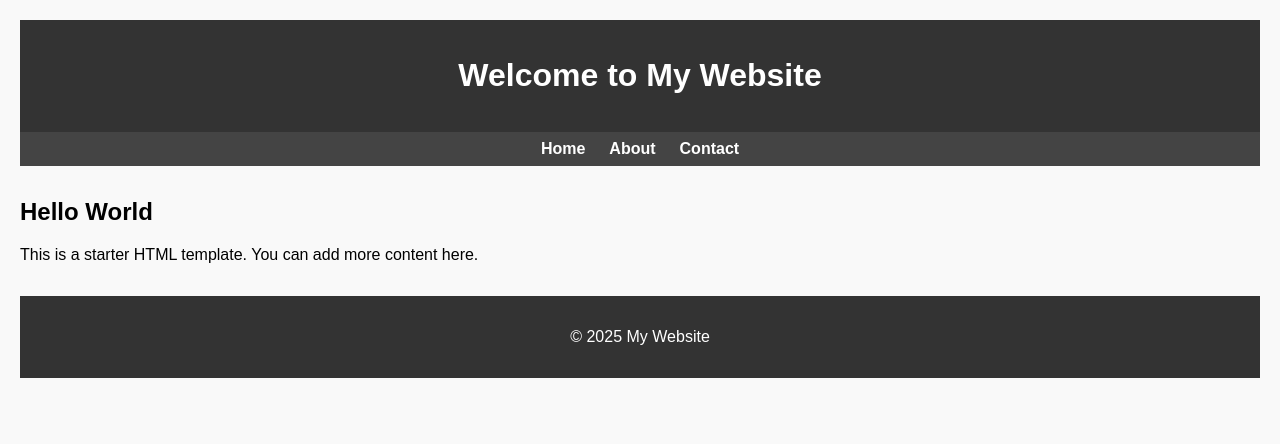
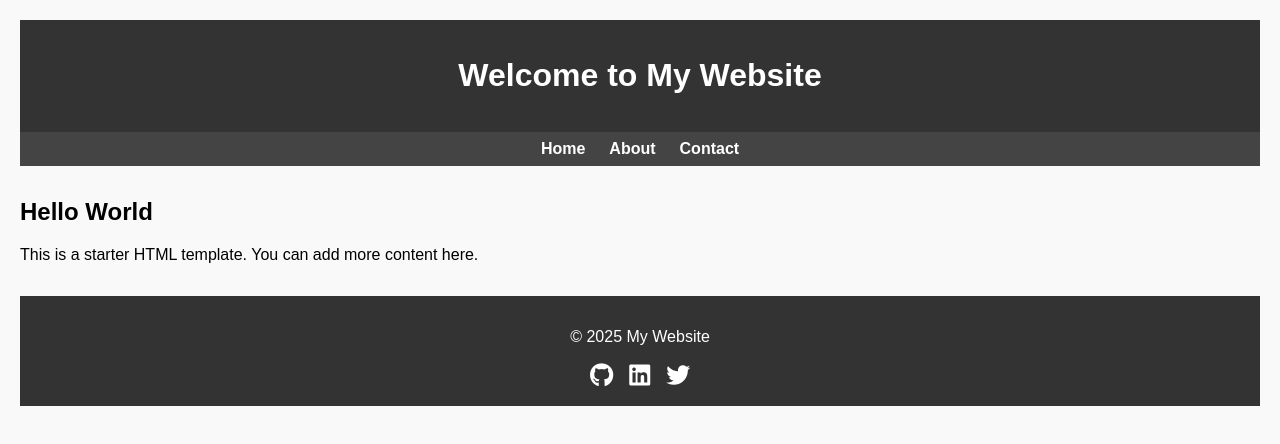
Before and after one commit to MisuClick/git-test-again, a plain HTML site: page index.html in a window 1280 px wide. Drawn offline with Linux system fonts and the light colour scheme.

Commit message:
added footer
I have added footer design with social links

```diff
--- a/index.html
+++ b/index.html
@@ -5,6 +5,9 @@
     <meta charset="UTF-8">
     <meta name="viewport" content="width=device-width, initial-scale=1.0">
     <title>Starter Page</title>
+
+    <link rel="stylesheet" href="https://cdnjs.cloudflare.com/ajax/libs/font-awesome/6.4.0/css/all.min.css">
+
     <style>
         body {
             font-family: Arial, sans-serif;
@@ -44,6 +47,21 @@
         main {
             margin: 2rem 0;
         }
+
+         .social-links {
+        margin-top: 1rem;
+        display: flex;
+        justify-content: center;
+        gap: 1rem;
+        }
+        .social-links a {
+        color: white;
+        font-size: 1.5rem;
+        transition: color 0.3s;
+        }
+        .social-links a:hover {
+        color: #1da1f2; /* Twitter blue as hover */
+        }
     </style>
 </head>
 
@@ -67,6 +85,11 @@
 
     <footer>
         <p>&copy; 2025 My Website</p>
+        <div class="social-links">
+            <a href="https://github.com/yourusername" target="_blank"><i class="fab fa-github"></i></a>
+            <a href="https://www.linkedin.com/in/yourusername" target="_blank"><i class="fab fa-linkedin"></i></a>
+            <a href="https://twitter.com/yourusername" target="_blank"><i class="fab fa-twitter"></i></a>
+        </div>
     </footer>
 </body>
 
```
